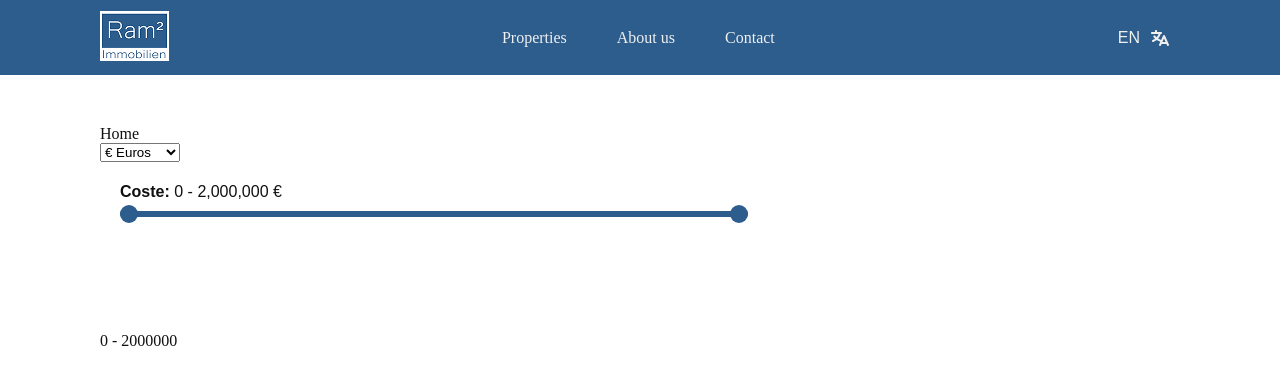
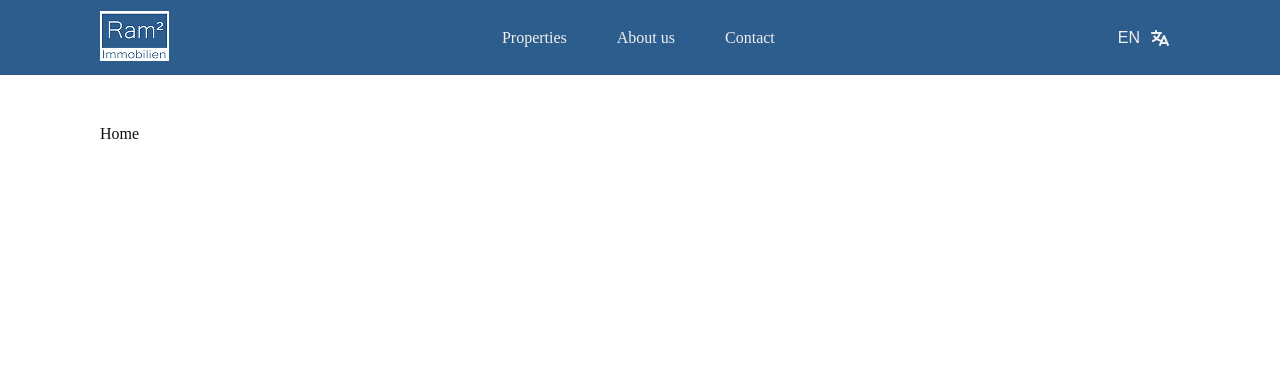
Before and after one commit to ram2-immobilien/ram2-web, a Next.js app: page /en in a window 1280 px wide. Shown: the top 384 px of the page. Built offline with nearby package versions, Linux system fonts and the light colour scheme.

Commit message:
Limpiada pagina principal

```diff
--- a/app/[locale]/page.tsx
+++ b/app/[locale]/page.tsx
@@ -1,40 +1,11 @@
 "use client";
 
-import { useState } from "react";
 import { useTranslations } from "next-intl";
-import SliderMultiple from "@/components/Slider-multiple/SliderMultiple";
 
 export default function Home() {
   const t = useTranslations("home");
 
-  const [minValue, setMinValue] = useState(0);
-  const [maxValue, setMaxValue] = useState(2000000);
-  const [unit, setUnit] = useState("€")
   return (
-    <div>
-      <p>{t("header")}</p>
-
-      <select value={unit} onChange={(e) => setUnit(e.target.value)}>
-        <option value="€">€ Euros</option>
-        <option value="$">$ Dólares</option>
-        <option value="£">£ Libras</option>
-      </select>
-
-      <SliderMultiple
-        minValue={minValue}
-        maxValue={maxValue}
-        setMinValue={setMinValue}
-        setMaxValue={setMaxValue}
-
-        lowerLimit={0}
-        upperLimit={2000000}
-
-        step={1000}
-        unit={unit}
-      />
-      <p>
-        {minValue} - {maxValue}
-      </p>
-    </div>
+    <p>{t("header")}</p>
   );
 }
```
